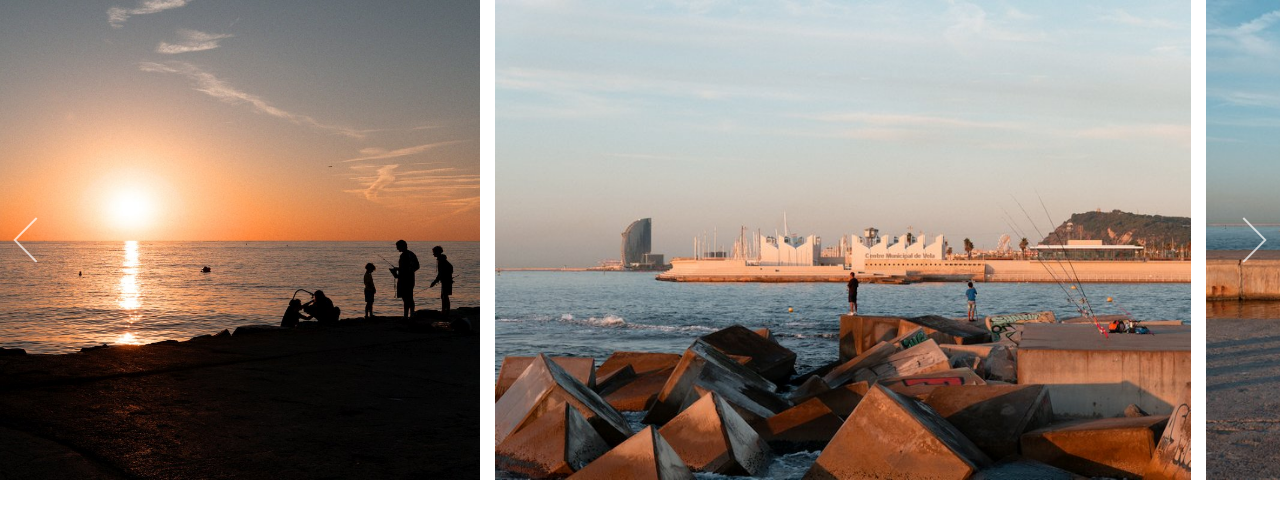
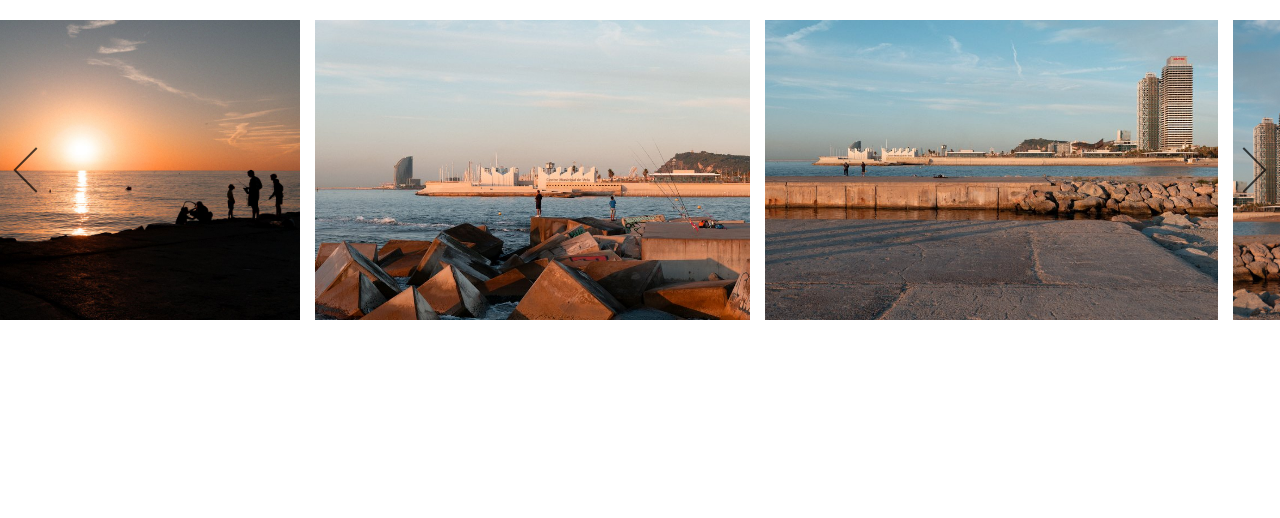
Before and after one commit to antonyebl/noweekend-galleries, a plain HTML site: page gallery_01_sunrise/index.html in a window 1280 px wide. Drawn offline with Linux system fonts and the light colour scheme.

Commit message:
Update style.css

```diff
--- a/style.css
+++ b/style.css
@@ -2,14 +2,14 @@ body {
     margin: 0;
     padding: 0;
     font-family: sans-serif;
-    background-color: #ffff;
+    background-color: #ffffff; /* White background */
     overflow: hidden; /* Prevents body scroll bars */
 }
 
 .gallery-container {
     width: 100%;
-    /* Removed: height: 100vh; */
-    /*padding: 15px 0; /* Add some top and bottom padding */
+    /* No height here */
+    padding: 20px 0; /* Add top/bottom padding for spacing */
     display: flex;
     align-items: center;
     overflow: hidden;
@@ -24,12 +24,12 @@ body {
 .gallery-wrapper {
     display: flex;
     gap: 15px;
-    height: 60vh;
+    /* Removed: height: 60vh; */
     will-change: transform;
 }
 
 .gallery-image {
-    height: 100%;
+    height: 300px; /* Use a fixed pixel height for all images */
     object-fit: contain;
     pointer-events: none;
 }
@@ -52,16 +52,17 @@ body {
     opacity: 1;
 }
 
+/* Change arrow color for white background */
 .left-arrow {
     left: 20px;
-    border-top: 2px solid white;
-    border-left: 2px solid white;
+    border-top: 2px solid black;
+    border-left: 2px solid black;
     transform: translateY(-50%) rotate(-45deg);
 }
 
 .right-arrow {
     right: 20px;
-    border-top: 2px solid white;
-    border-right: 2px solid white;
+    border-top: 2px solid black;
+    border-right: 2px solid black;
     transform: translateY(-50%) rotate(45deg);
 }
```
